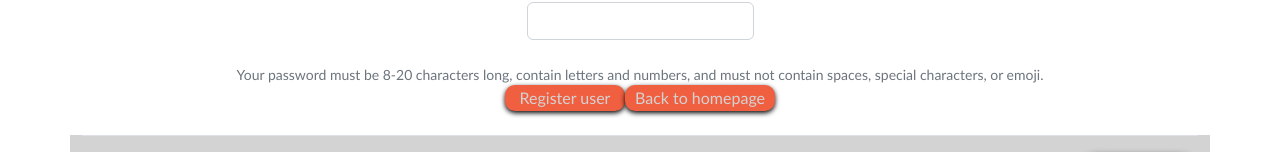
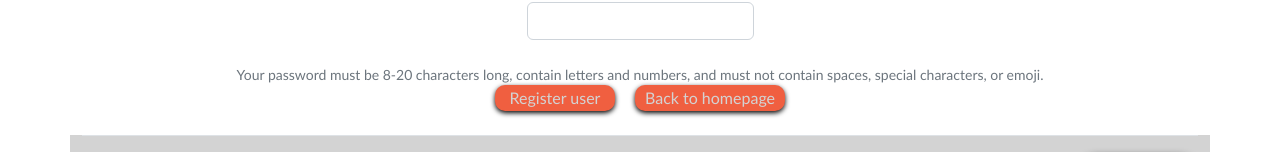
Before and after one commit to Filip-Husic/fml_final_project_vue, a Vue app: page /register in a window 1280 px wide. Shown: the part 1235-1387 px from the top of the page. Built offline with nearby package versions, Linux system fonts and the light colour scheme.

Commit message:
Margins added

```diff
--- a/src/components/Register.vue
+++ b/src/components/Register.vue
@@ -175,7 +175,6 @@ export default {
 }
 .butreg{
   width: 120px;
-  margin-right: auto;
     border-radius: 10px;
     border-width: 0px;
     background: #f05f40;
@@ -185,14 +184,13 @@ export default {
     margin: auto;}
 .buthomepag{
   width: 150px;
-  margin-left: auto;
     border-radius: 10px;
     border-width: 0px;
     background: #f05f40;
     color: lightgrey;
     box-shadow: 0px 2px 5px #000000;
     padding: 1px;
-    margin: auto;
+    margin-left: 20px;
 
 }
 
```
